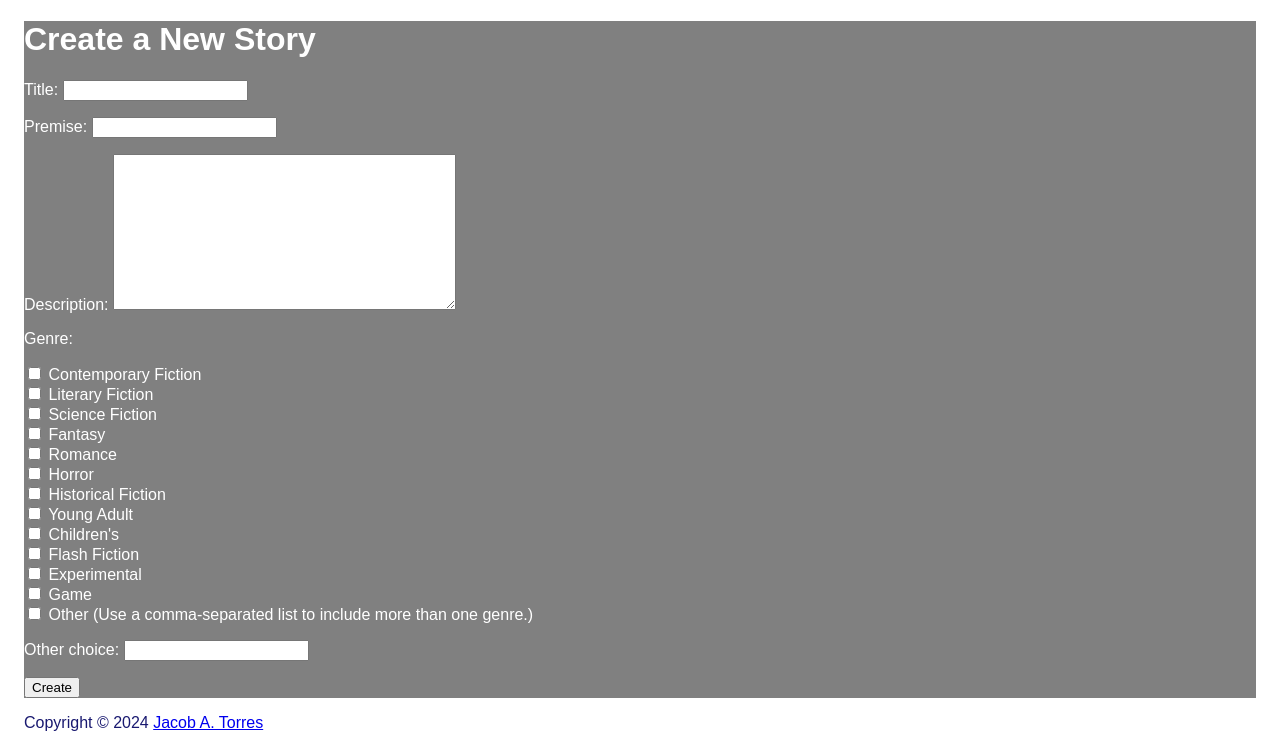
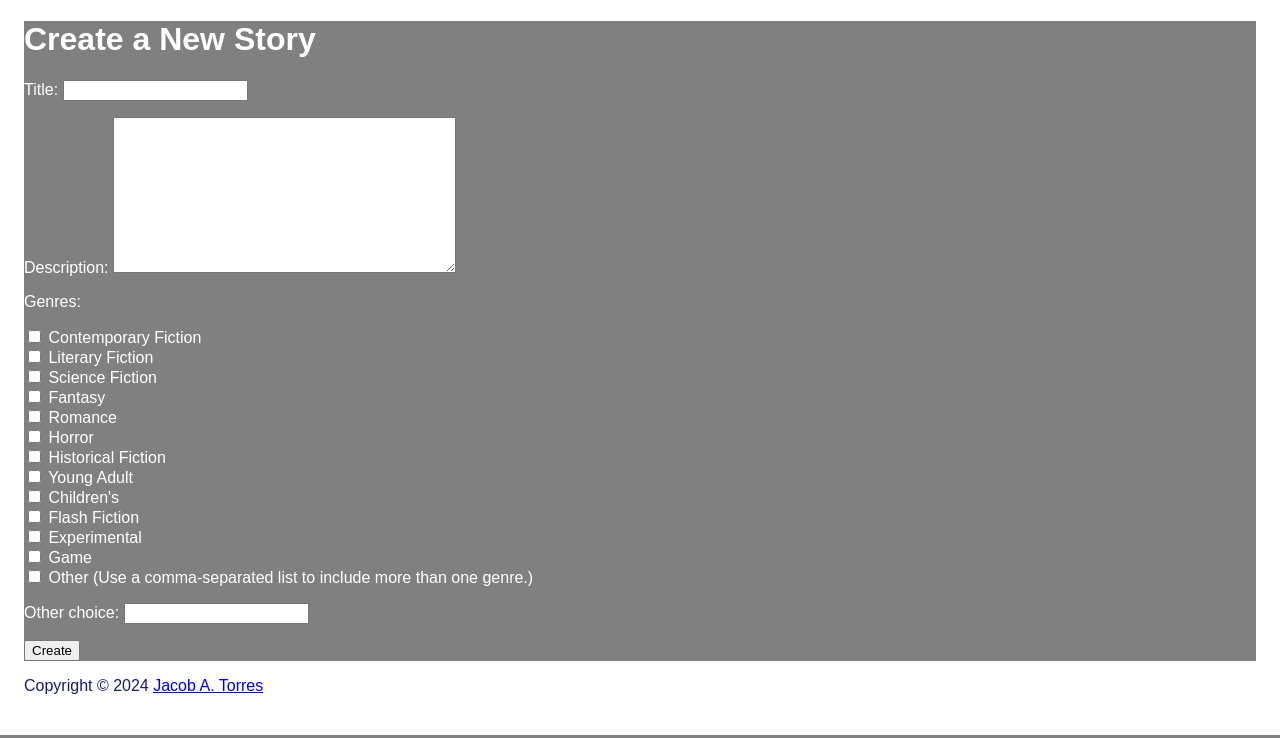
Before and after one commit to jacob-torres/Story-Builder, a Django app: page /stories/new/ in a window 1280 px wide. Shown: the part 88-826 px from the top of the page. Run offline with Django 5.2, Linux system fonts and the light colour scheme.

Commit message:
Changed genre field to genres on story model and changed premise field from a text field to a char field. Migrated database.

```diff
--- a/storybuilder/app/forms.py
+++ b/storybuilder/app/forms.py
@@ -7,8 +7,7 @@ class NewStoryForm(forms.ModelForm):
 
     class Meta:
         model = Story
-        fields = ('title', 'premise', 'description', 'genre')
-        premise = forms.CharField(required=False)
+        fields = ('title', 'description', 'genres')
 
     # Genre field definition
     genre_choices = [
@@ -27,7 +26,7 @@ class NewStoryForm(forms.ModelForm):
         ('Other', 'Other (Use a comma-separated list to include more than one genre.)')
     ]
 
-    genre = forms.MultipleChoiceField(
+    genres = forms.MultipleChoiceField(
         choices=genre_choices,
         widget=forms.CheckboxSelectMultiple
     )
@@ -37,14 +36,12 @@ class NewStoryForm(forms.ModelForm):
         """Data cleaning function."""
 
         clean_data = super().clean()
-        genre_choices = list(clean_data['genre'])
+        genre_choices = list(clean_data['genres'])
         if 'Other' in genre_choices:
             if not clean_data['other_choice']:
                 raise forms.ValidationError('Please specify your other choice.')
             genre_choices.remove('Other')
             genre_choices.append(clean_data['other_choice'])
-            print("Other Genre Choice:")
-            print(clean_data['other_choice'])
 
-        clean_data['genre'] = ', '.join(genre_choices)
+        clean_data['genres'] = ', '.join(genre_choices)
         return clean_data
--- a/storybuilder/app/models.py
+++ b/storybuilder/app/models.py
@@ -69,7 +69,7 @@ class Story(models.Model):
     title = models.CharField(max_length=max_length, null=False)
     description = models.TextField(null=True)
     premise = models.CharField(max_length=max_length, null=True)
-    genre = models.CharField(max_length=max_length, null=True)
+    genres = models.CharField(max_length=max_length, null=True)
     word_count = models.PositiveIntegerField(default=0)
     date_started = models.DateField(auto_now_add=True)
     date_last_saved = models.DateField(auto_now=True)
--- a/storybuilder/app/templates/story_detail.html
+++ b/storybuilder/app/templates/story_detail.html
@@ -9,7 +9,7 @@
     <li>Title: {{ story.title }}</li>
     <li>Premise: {{ story.premise }}</li>
     <li>Description: {{ story.description }}</li>
-    <li>Genres: {{ genres }}</li>
+    <li>Genres: {{ story.genres }}</li>
  </ul>
   <button type="submit" onclick="window.location.href='delete/'">Delete Story</button>
 {% endblock %}
--- a/storybuilder/app/views.py
+++ b/storybuilder/app/views.py
@@ -44,7 +44,5 @@ def story_detail(request, story_id):
     """View function for displaying story details."""
 
     story = get_object_or_404(Story, pk=story_id)
-    # genres = ', '.join(story.genre.strip('[]').replace("'", '').split(','))
-    genres = story.genre
-    context = {'story': story, 'genres': genres}
+    context = {'story': story}
     return render(request, 'story_detail.html', context=context)
```
Also changed, not shown: storybuilder/app/migrations/0003_rename_genre_story_genres_alter_story_premise.py (added).
